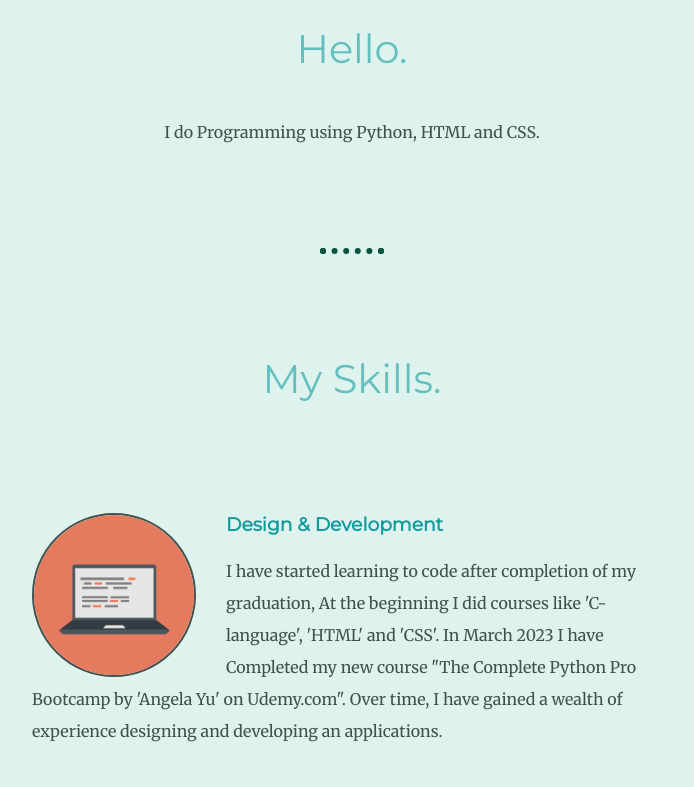
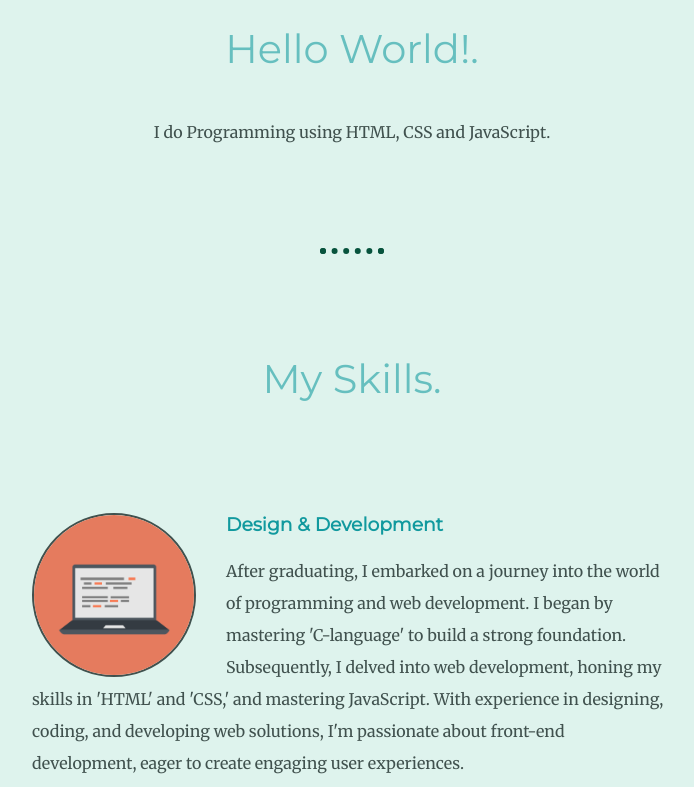
Before and after one commit to NoumanAB/nouman-cv, a plain HTML site: page index.html in a window 1280 px wide. Shown: the part 1173-1960 px from the top of the page, without its empty margins (288-982 px from the left). Drawn offline with Linux system fonts and the light colour scheme.

Commit message:
Update index.html

```diff
--- a/index.html
+++ b/index.html
@@ -2,7 +2,7 @@
 <html>
     <head>
         <meta charset="utf-8">
-        <title>Nouman AB</title>
+        <title>Nouman Bijapure</title>
         <link rel="stylesheet" href="css/styles.css">
         <link rel="icon" href="css/favicon.ico">
         <link rel="preconnect" href="https://fonts.googleapis.com">
@@ -14,7 +14,7 @@
     <div class="top-container">
         <img class="top-cloud" src="images/cloud.png" alt="cloud-img">
         <h1>I'm Nouman.</h1>
-        <h2>a <span class="pro">pro</span>grammer.</h2>
+        <h2>a <span class="pro">front</span>end developer.</h2>
         <img class="bottom-cloud" src="images/cloud.png" alt="cloud-img">
         <img src="images/mountain.png" alt="mountain-img">
     </div>
@@ -23,8 +23,8 @@
       <div class="profile">
 
         <img class="python-logo" src="images/python-logo.jpg" alt="Python-logo">
-        <h2>Hello.</h2>
-        <p > I do Programming using Python, HTML and CSS.</p>
+        <h2>Hello World!.</h2>
+        <p > I do Programming using HTML, CSS and JavaScript.</p>
       </div>
       <hr>
       <div class="skills">
@@ -32,7 +32,7 @@
         <div class="skill-row">
           <img class="code-img" src="images/computer.png" alt="skill-logo">
           <h3>Design & Development</h3>
-          <p>I have started learning to code after completion of my graduation, At the beginning I did courses like 'C-language', 'HTML' and 'CSS'. In March 2023 I have Completed my new course "The Complete Python Pro Bootcamp by 'Angela Yu' on Udemy.com". Over time, I have gained a wealth of experience designing and developing an applications.</p>
+          <p>After graduating, I embarked on a journey into the world of programming and web development. I began by mastering 'C-language' to build a strong foundation. Subsequently, I delved into web development, honing my skills in 'HTML' and 'CSS,' and mastering JavaScript. With experience in designing, coding, and developing web solutions, I'm passionate about front-end development, eager to create engaging user experiences.</p>
         </div>
         <div class="skill-row">
           <img class="experience-img" src="images/experience.JPG" alt="experience">
```
